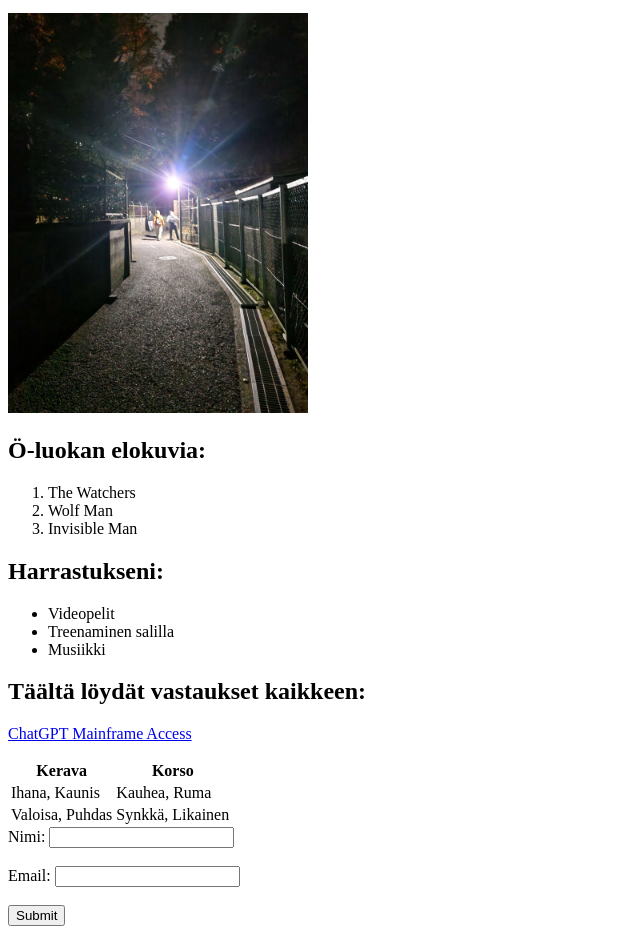
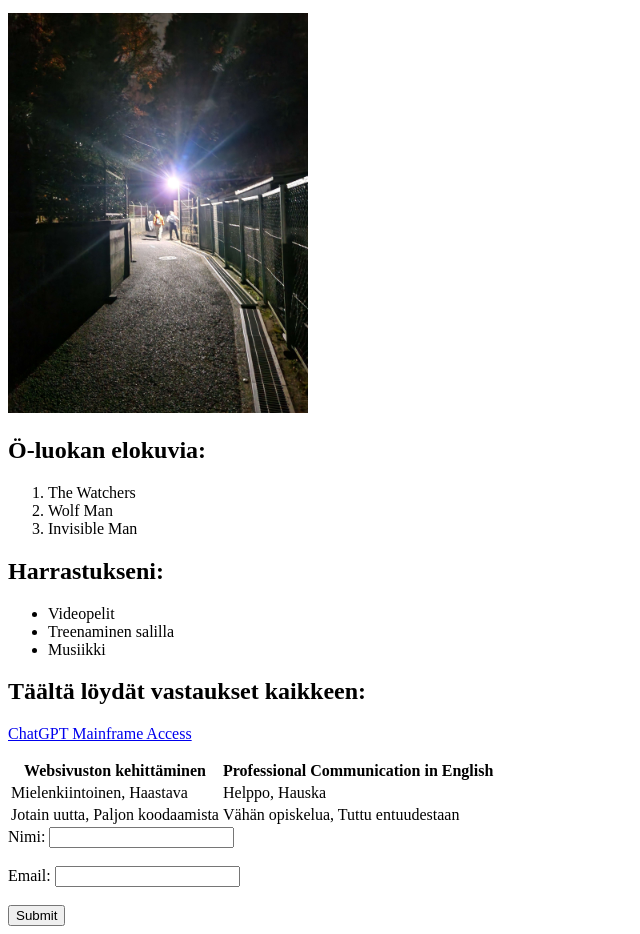
Before and after one commit to vuorigorilla1/websivusto-syksy25, a plain HTML site: page WS01_HTML/index.html in a window 1280 px wide. Shown: the part 101-1035 px from the top of the page, without its empty margins (0-640 px from the left). Drawn offline with Linux system fonts and the light colour scheme.

Commit message:
viides kommit

```diff
--- a/WS01_HTML/index.html
+++ b/WS01_HTML/index.html
@@ -28,16 +28,16 @@
 
 <table>
   <tr>
-    <th>Kerava</th>
-    <th>Korso</th>
+    <th>Websivuston kehittäminen</th>
+    <th>Professional Communication in English</th>
   </tr>
   <tr>
-    <td>Ihana, Kaunis</td>
-    <td>Kauhea, Ruma</td>
+    <td>Mielenkiintoinen, Haastava</td>
+    <td>Helppo, Hauska</td>
   </tr>
   <tr>
-    <td>Valoisa, Puhdas</td>
-    <td>Synkkä, Likainen</td>
+    <td>Jotain uutta, Paljon koodaamista</td>
+    <td>Vähän opiskelua, Tuttu entuudestaan</td>
   </tr>
 
 </table>
```
